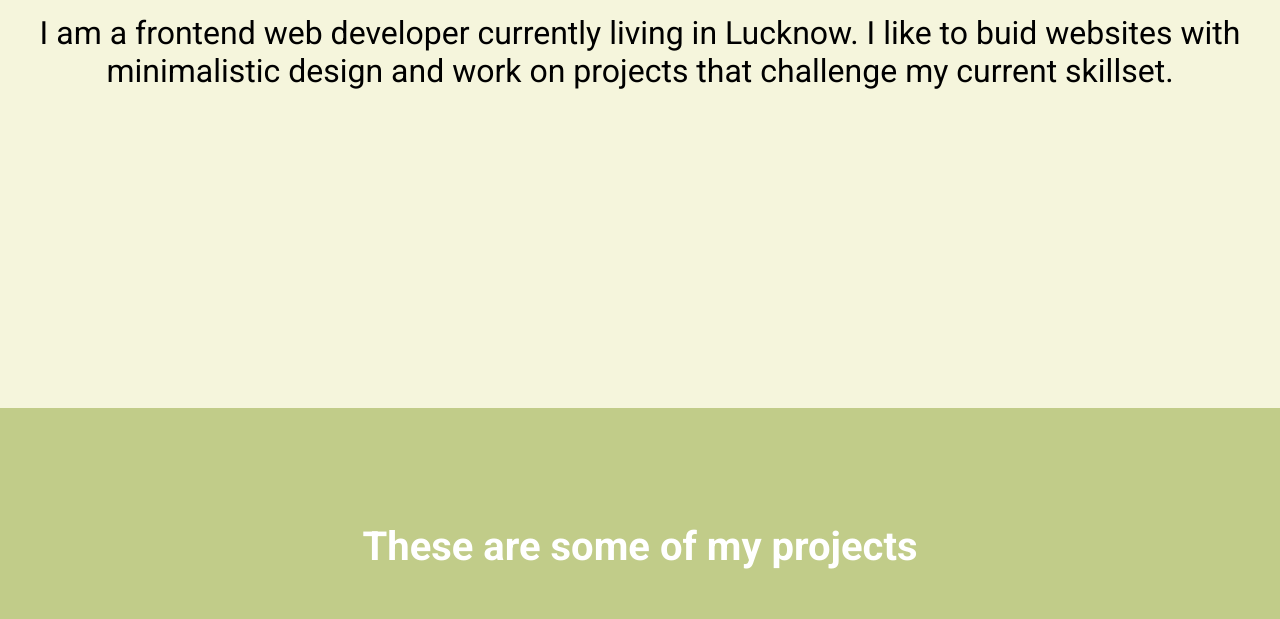
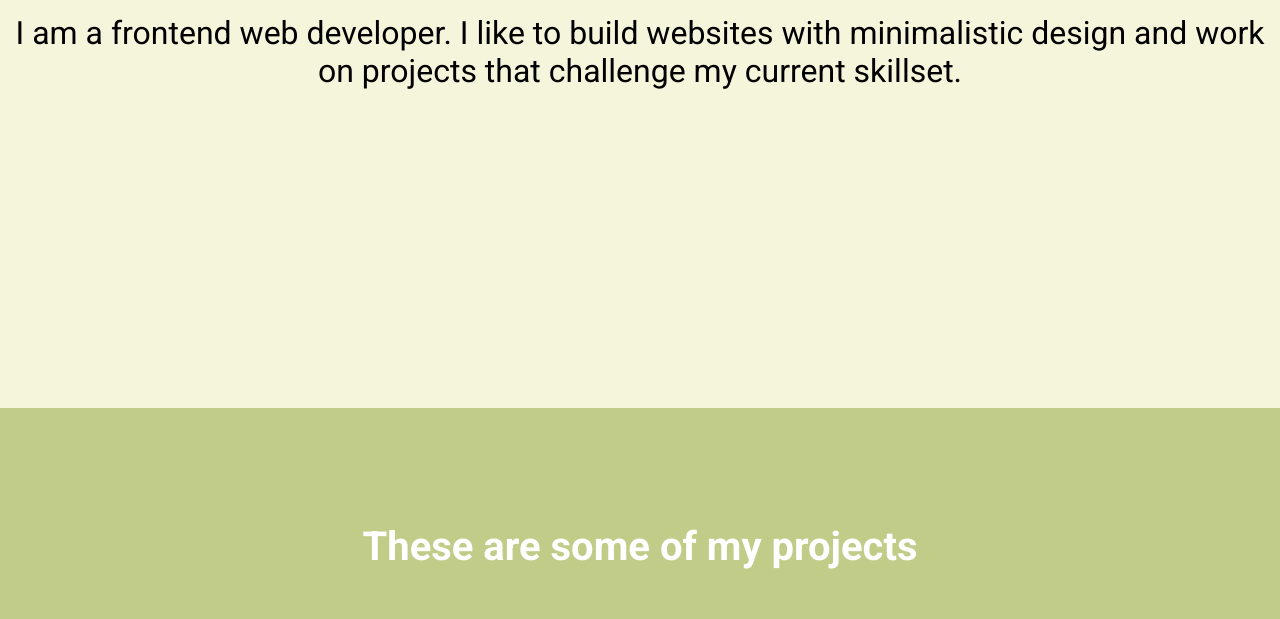
Before and after one commit to chandwho/Personal_Portfolio, a plain HTML site: page index.html in a window 1280 px wide. Shown: the part 392-1011 px from the top of the page. Drawn offline with Linux system fonts and the light colour scheme; a web font is replaced by a local one.

Commit message:
Update index.html

```diff
--- a/index.html
+++ b/index.html
@@ -26,7 +26,7 @@
     <section id="welcome-section">
         <!-- <div> -->
             <h1>Hi! My name is Chandan</h1>
-            <p>I am a frontend web developer currently living in Lucknow. I like to buid websites with minimalistic design and work on projects that challenge my current skillset.</p>
+            <p>I am a frontend web developer. I like to build websites with minimalistic design and work on projects that challenge my current skillset.</p>
         <!-- </div> -->
         </section>
 
```
